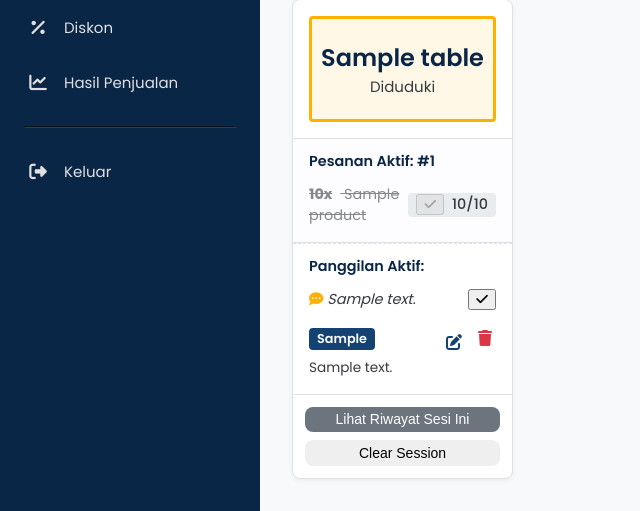
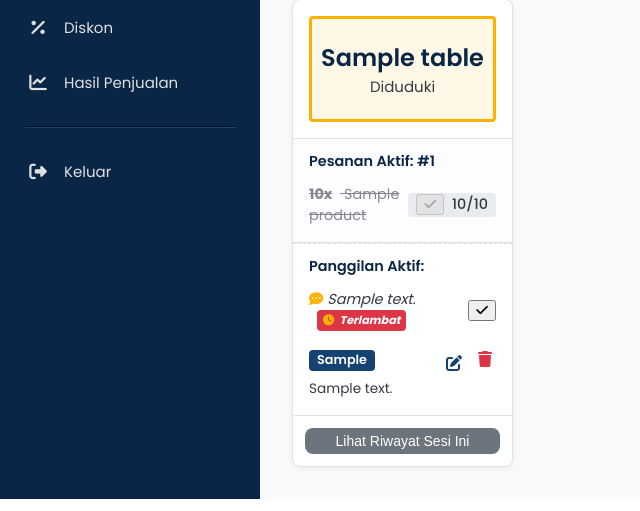
Before and after one commit to adirazaidan/Rakobuan, a Laravel app: page /admin/dining-tables in a window 1280 px wide. Shown: the part 583-1094 px from the top of the page, without its empty margins (0-640 px from the left). Run offline with Laravel 9, Linux system fonts and the light colour scheme; a user stored in the database is signed in; data comes from the database, SQL or seed files in the repository; tables that the repository leaves empty hold one stand-in row (values such as "Sample post"); style sheets or scripts are compiled from the project's sources.

Commit message:
Finish Gemini Pertama

```diff
--- a/app/Http/Controllers/Admin/DiningTableController.php
+++ b/app/Http/Controllers/Admin/DiningTableController.php
@@ -6,6 +6,8 @@ use Illuminate\Support\Facades\Log;
 
 use App\Http\Controllers\Controller;
 use App\Models\DiningTable;
+use App\Models\Order;
+use App\Models\Call;
 use Illuminate\Http\Request;
 use App\Events\TableStatusUpdated;
 use App\Events\SessionCleared;
@@ -89,12 +91,13 @@ class DiningTableController extends Controller
     public function clearSession(DiningTable $diningTable)
     {
         $sessionIdToClear = $diningTable->session_id;
-        $diningTable->update(['session_id' => null]);
-
         if ($sessionIdToClear) {
+            Order::where('session_id', $sessionIdToClear)->where('status', 'pending')->update(['status' => 'cancelled']);
+            Call::where('session_id', $sessionIdToClear)->where('status', 'pending')->update(['status' => 'cancelled']);
             SessionCleared::dispatch($sessionIdToClear);
         }
 
+        $diningTable->update(['session_id' => null]);
         TableStatusUpdated::dispatch($diningTable->id);
         AvailableTablesUpdated::dispatch();
 
--- a/app/Models/Call.php
+++ b/app/Models/Call.php
@@ -4,6 +4,7 @@ namespace App\Models;
 
 use Illuminate\Database\Eloquent\Factories\HasFactory;
 use Illuminate\Database\Eloquent\Model;
+use Carbon\Carbon;
 
 class Call extends Model
 {
@@ -22,4 +23,16 @@ class Call extends Model
     {
         return $this->belongsTo(DiningTable::class);
     }
+
+        public function getIsOverdueAttribute(): bool
+    {
+        // Kondisi 1: Item belum selesai diantar
+        $isPending = $this->quantity > $this->quantity_delivered;
+
+        // Kondisi 2: Sudah lebih dari 15 menit sejak item ini dibuat
+        $isLate = Carbon::now()->diffInMinutes($this->created_at) > 1;
+
+        // Kembalikan true HANYA jika kedua kondisi terpenuhi
+        return $isPending && $isLate;
+    }
 }
--- a/app/Models/OrderItem.php
+++ b/app/Models/OrderItem.php
@@ -4,6 +4,7 @@ namespace App\Models;
 
 use Illuminate\Database\Eloquent\Factories\HasFactory;
 use Illuminate\Database\Eloquent\Model;
+use Carbon\Carbon;
 
 class OrderItem extends Model
 {
@@ -38,4 +39,16 @@ class OrderItem extends Model
     {
         return $this->belongsTo(Product::class);
     }
+
+    public function getIsOverdueAttribute(): bool
+    {
+        // Kondisi 1: Item belum selesai diantar
+        $isPending = $this->quantity > $this->quantity_delivered;
+
+        // Kondisi 2: Sudah lebih dari 15 menit sejak item ini dibuat
+        $isLate = Carbon::now()->diffInMinutes($this->created_at) > 1;
+
+        // Kembalikan true HANYA jika kedua kondisi terpenuhi
+        return $isPending && $isLate;
+    }
 }
--- a/config/app.php
+++ b/config/app.php
@@ -69,7 +69,7 @@ return [
     |
     */
 
-    'timezone' => 'UTC',
+    'timezone' => 'Asia/Jakarta',
 
     /*
     |--------------------------------------------------------------------------
--- a/public/css/admin.css
+++ b/public/css/admin.css
@@ -547,6 +547,35 @@ ul { list-style: none; padding: 0; margin: 0; }
  font-size: 0.8rem;
 }
 
+.overdue-warning {
+    display: inline-block;
+    background-color: #dc3545; /* Merah */
+    color: white;
+    padding: 2px 6px;
+    font-size: 0.7rem;
+    font-weight: 700;
+    border-radius: 4px;
+    margin-left: 8px;
+    vertical-align: middle;
+}
+
+.overdue-warning i {
+    margin-right: 3px;
+}
+
+.table-card.is-abandoned {
+    border-color: #ffc107;
+    box-shadow: 0 0 10px rgba(255, 193, 7, 0.5);
+}
+
+.table-card.is-abandoned .table-visual {
+    background-color: #ffc107;
+}
+
+.table-card.is-abandoned .status-abandoned {
+    color: #fff;
+}
+
 .d-none {
     display: none !important;
 }
--- a/resources/js/app.js
+++ b/resources/js/app.js
@@ -174,6 +174,53 @@ document.addEventListener('DOMContentLoaded', function() {
                 historyModal.style.display = 'flex';
             }
         });
+
+        /**
+         * ==============================================================
+         * LOGIKA BARU: TIMER UNTUK MEMERIKSA STATUS TERLAMBAT REAL-TIME
+         * ==============================================================
+         */
+        const checkOverdueStatus = () => {
+            const now = new Date();
+            const fifteenMinutesInMs = 15 * 60 * 1000;
+
+            document.querySelectorAll('.order-item-row.item-pending').forEach(itemRow => {
+                const createdAt = new Date(itemRow.dataset.createdAt);
+                const timeDiff = now - createdAt;
+
+                if (timeDiff > fifteenMinutesInMs) {
+                    const itemNameEl = itemRow.querySelector('.item-name');
+                    if (!itemNameEl.querySelector('.overdue-warning')) {
+                        const warningBadge = document.createElement('span');
+                        warningBadge.className = 'overdue-warning';
+                        warningBadge.title = 'Pesanan ini sudah lebih dari 15 menit!';
+                        warningBadge.innerHTML = `<i class="fas fa-clock"></i> Terlambat`;
+                        itemNameEl.appendChild(warningBadge);
+                    }
+                }
+            });
+
+            document.querySelectorAll('.call-item-row.item-pending').forEach(callRow => {
+                const createdAt = new Date(callRow.dataset.createdAt);
+                const timeDiff = now - createdAt;
+
+                if (timeDiff > fifteenMinutesInMs) {
+                    const callNoteEl = callRow.querySelector('.call-note');
+                    if (!callNoteEl.querySelector('.overdue-warning')) {
+                        const warningBadge = document.createElement('span');
+                        warningBadge.className = 'overdue-warning';
+                        warningBadge.title = 'Panggilan ini sudah lebih dari 15 menit!';
+                        warningBadge.innerHTML = `<i class="fas fa-clock"></i> Terlambat`;
+                        callNoteEl.appendChild(warningBadge);
+                    }
+                }
+            });
+
+            console.log('Overdue status checked.');
+        };
+
+        checkOverdueStatus();
+        setInterval(checkOverdueStatus, 60000);
     }
 
     // Listener untuk menutup modal riwayat
--- a/resources/views/admin/dining-tables/_card.blade.php
+++ b/resources/views/admin/dining-tables/_card.blade.php
@@ -1,18 +1,26 @@
 @php
+    $isOccupied = $table->session_id || $table->activeOrders->isNotEmpty();
+    $isAbandoned = !$table->session_id && $table->activeOrders->isNotEmpty();
+
     $statusClass = '';
     if ($table->is_locked) {
         $statusClass = 'is-locked';
-    } elseif ($table->activeOrders->isNotEmpty() || $table->session_id) {
+    } elseif ($isAbandoned) {
+        $statusClass = 'is-abandoned';
+    } elseif ($isOccupied) {
         $statusClass = 'is-occupied';
     }
 @endphp
+
 <div class="table-card {{ $statusClass }}" id="table-card-{{ $table->id }}">
     <div class="table-visual">
         <span class="table-visual-name">{{ $table->name }}</span>
         <div class="table-status-text">
             @if($table->is_locked)
                 <span class="status-locked">Terkunci</span>
-            @elseif($table->session_id)
+            @elseif($isAbandoned)
+                <span class="status-abandoned"><i class="fas fa-exclamation-triangle"></i> Terabaikan</span>
+            @elseif($isOccupied)
                 <span class="status-occupied">Diduduki</span>
             @else
                 <span class="status-available">Tersedia</span>
@@ -27,10 +35,15 @@
                 <h5>Pesanan Aktif: #{{ $order->id }}</h5>
                 <ul class="order-item-list">
                     @foreach($order->orderItems as $item)
-                    <li class="order-item-row {{ $item->quantity <= $item->quantity_delivered ? 'item-delivered' : '' }}">
+                    <li class="order-item-row {{ $item->quantity <= $item->quantity_delivered ? 'item-delivered' : 'item-pending' }}"data-created-at="{{ $item->created_at->toIso8601String() }}">
                         <div class="item-info">
                             <span class="item-quantity">{{ $item->quantity }}x</span>
                             <span class="item-name">{{ $item->product->name }}</span>
+                            @if($item->is_overdue)
+                                <span class="overdue-warning" title="Pesanan ini sudah lebih dari 15 menit!">
+                                    <i class="fas fa-clock"></i> Terlambat
+                                </span>
+                            @endif
                         </div>
                         <div class="item-delivery-status">
                             <form action="{{ route('admin.order-items.deliver', $item) }}" method="POST" class="deliver-form">
@@ -54,8 +67,13 @@
         <h5>Panggilan Aktif:</h5>
         <ul class="call-item-list">
             @foreach($table->activeCalls as $call)
-            <li class="call-item-row">
+            <li class="call-item-row {{ $call->status === 'pending' ? 'item-pending' : '' }}" data-created-at="{{ $call->created_at->toIso8601String() }}">
                 <span class="call-note" title="{{ $call->notes }}"><i class="fas fa-comment-dots"></i> {{ Str::limit($call->notes, 20) ?: 'Memanggil pelayan' }}</span>
+                @if($call->is_overdue)
+                    <span class="overdue-warning" title="Panggilan ini sudah lebih dari 5 menit!">
+                        <i class="fas fa-clock"></i> Terlambat
+                    </span>
+                @endif
                 <div class="call-actions">
                     <form action="{{ route('admin.calls.updateStatus', $call) }}" method="POST">
                         @csrf
@@ -87,6 +105,7 @@
         </div>
     </div>
 
+
     @if($table->session_id)
     <div class="table-card-footer">
         @php
@@ -104,10 +123,12 @@
                 Lihat Riwayat Sesi Ini
             </button>
         @endif
-        <form action="{{ route('admin.dining-tables.clearSession', $table) }}" method="POST" onsubmit="return confirm('Yakin ingin membersihkan sesi ini?');" class="clear-session-form">
-            @csrf
-            <button type="submit" class="btn btn-sm btn-info w-100">Clear Session</button>
-        </form>
+        @if($isOccupied && $table->activeOrders->isEmpty())
+            <form action="{{ route('admin.dining-tables.clearSession', $table) }}" method="POST" onsubmit="return confirm('Yakin ingin membersihkan sesi ini?');" class="clear-session-form">
+                @csrf
+                <button type="submit" class="btn btn-sm btn-info w-100">Clear Session</button>
+            </form>
+        @endif
     </div>
     @endif
 </div>
```
Also changed, not shown: app/Http/Controllers/Customer/CustomerSessionController.php (+5 -6 lines).
